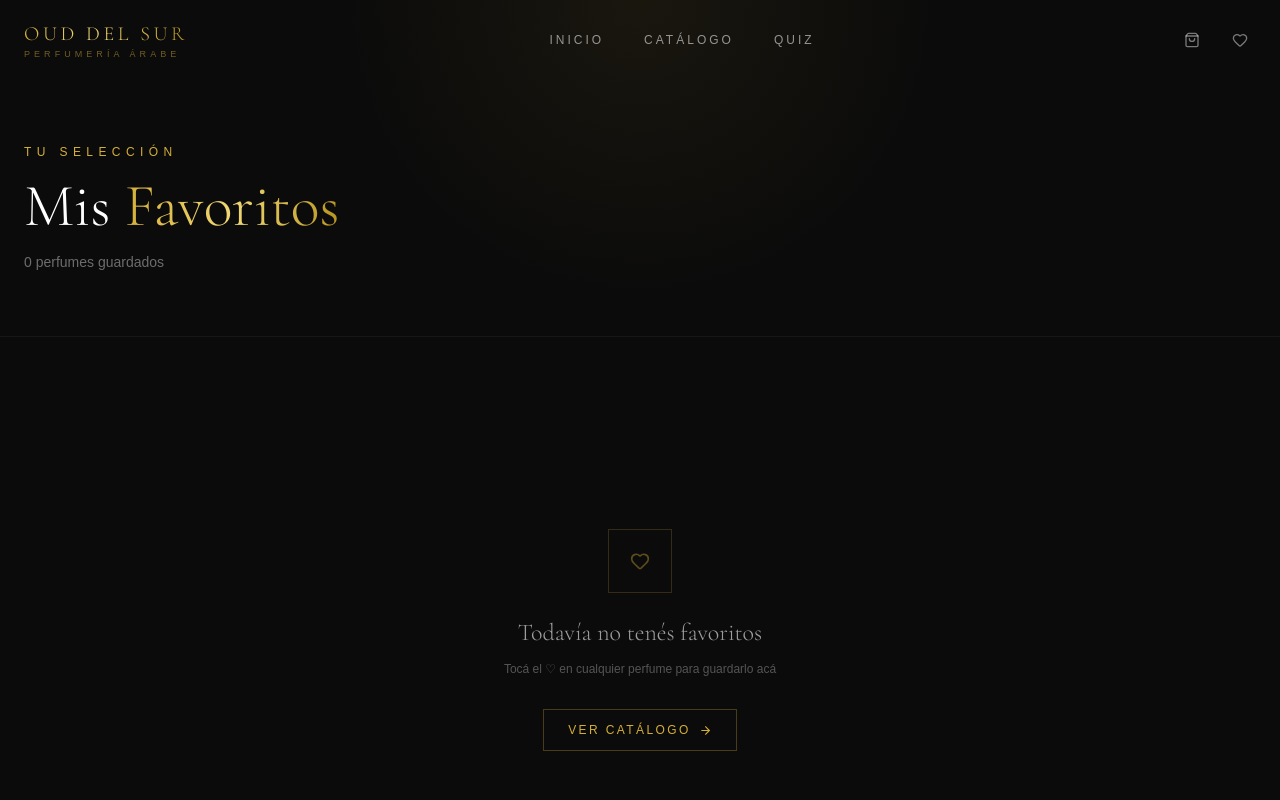
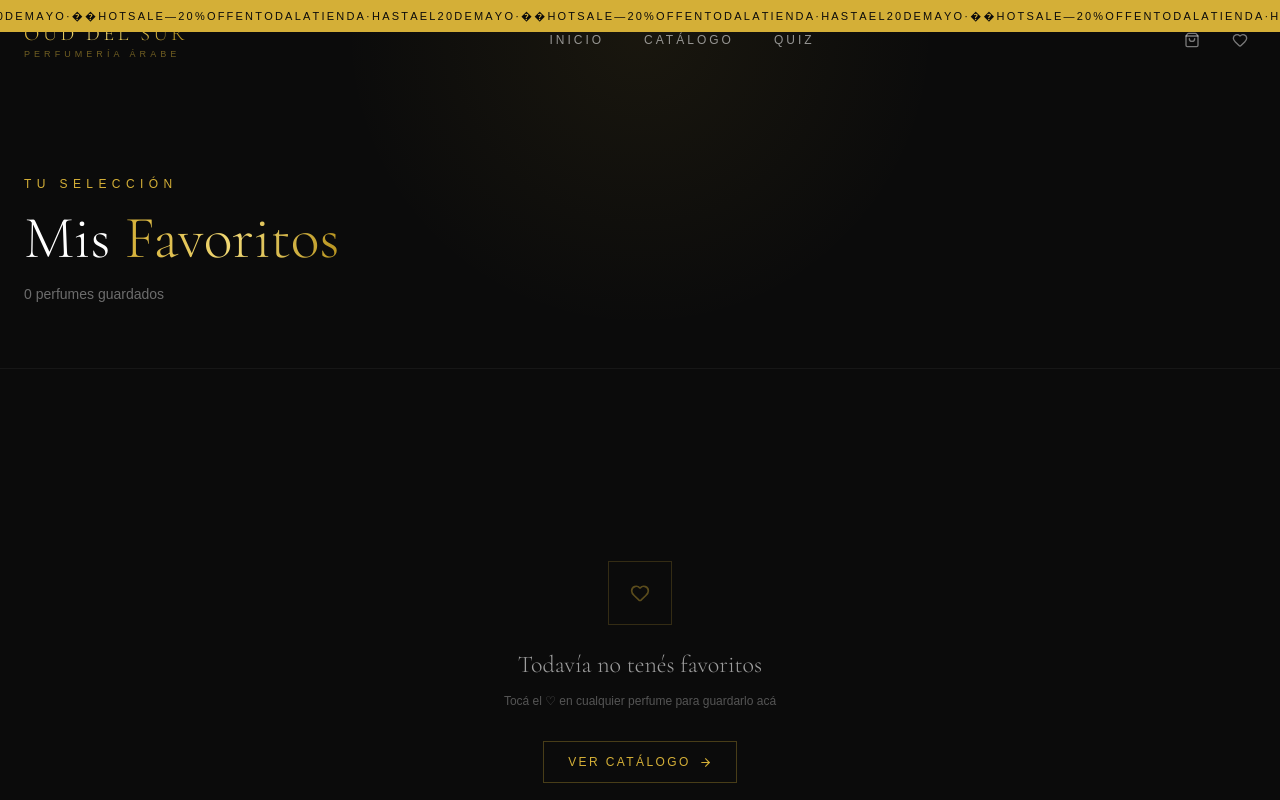
Before and after one commit to francovercellino2006-stack/oud-del-sur, a Next.js app: page /favorites in a window 1280 px wide. Shown: the top 800 px of the page. Built offline with nearby package versions, Linux system fonts and the light colour scheme.

Commit message:
feat: add hot sale scrolling banner

```diff
--- a/app/layout.tsx
+++ b/app/layout.tsx
@@ -1,6 +1,7 @@
 import type { Metadata } from "next";
 import "./globals.css";
 import Loader from "../components/Loader";
+import HotSaleBanner from "../components/HotSaleBanner";
 
 export const metadata: Metadata = {
   title: {
@@ -81,8 +82,11 @@ export default function RootLayout({
         />
       </head>
       <body>
-        <Loader />
-        {children}
+        <HotSaleBanner />
+        <div style={{ paddingTop: "32px" }}>
+          <Loader />
+          {children}
+        </div>
       </body>
     </html>
   );
--- /dev/null
+++ b/components/HotSaleBanner.tsx
@@ -0,0 +1,21 @@
+export default function HotSaleBanner() {
+  const text = "🔥 HOT SALE — 20% OFF EN TODA LA TIENDA · HASTA EL 20 DE MAYO · ";
+  const repeated = Array(6).fill(text).join("");
+
+  return (
+    <div className="fixed top-0 left-0 right-0 z-[100] overflow-hidden flex"
+      style={{ background: "#D4AF37", height: "32px" }}>
+      <div
+        className="flex items-center whitespace-nowrap animate-ticker"
+        style={{ width: "max-content" }}
+      >
+        {repeated.split("").map((char, i) => (
+          <span key={i} className="text-[11px] font-medium tracking-[0.2em]"
+            style={{ color: "#0B0B0B", fontFamily: "sans-serif" }}>
+            {char}
+          </span>
+        ))}
+      </div>
+    </div>
+  );
+}
```
